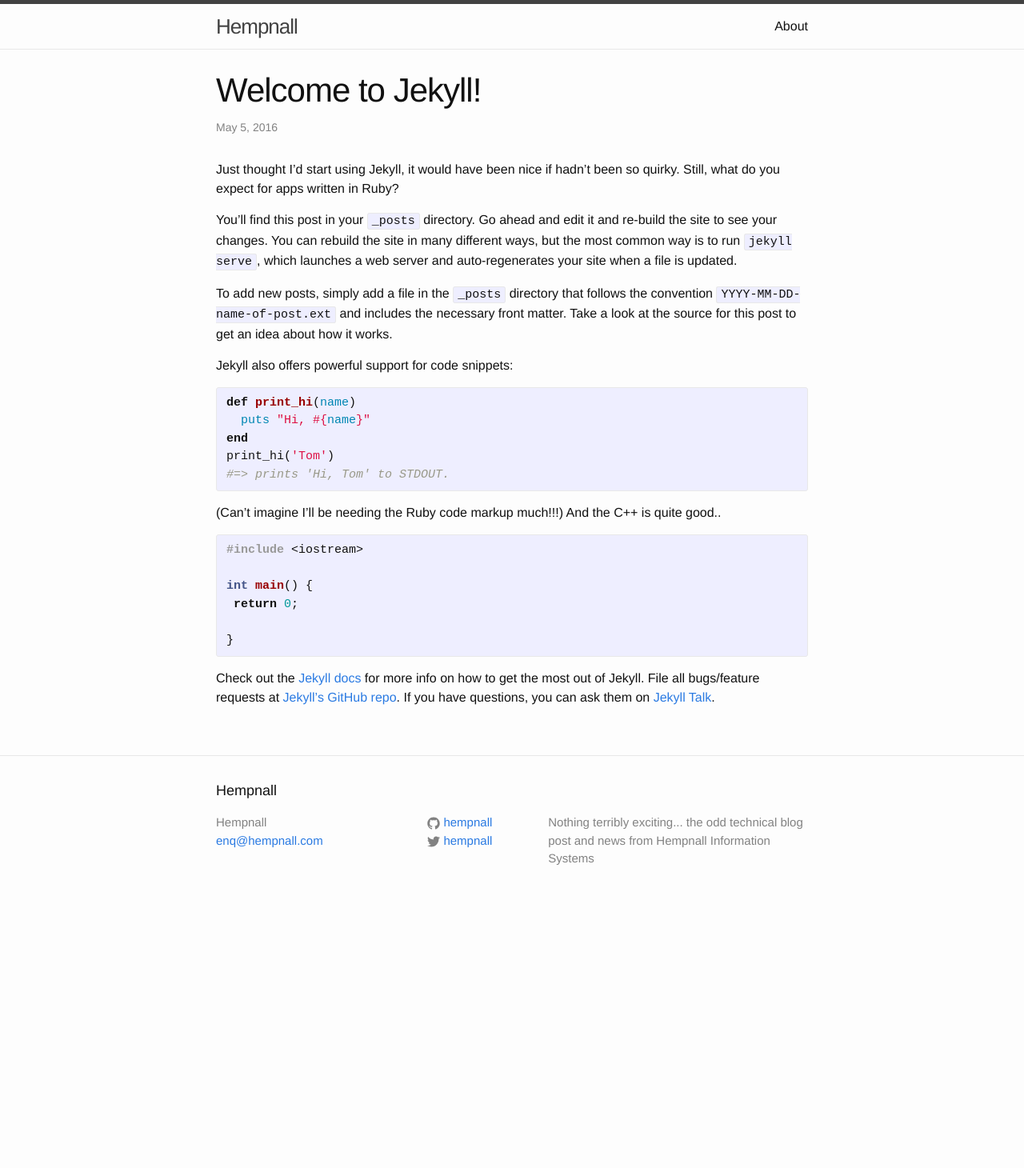
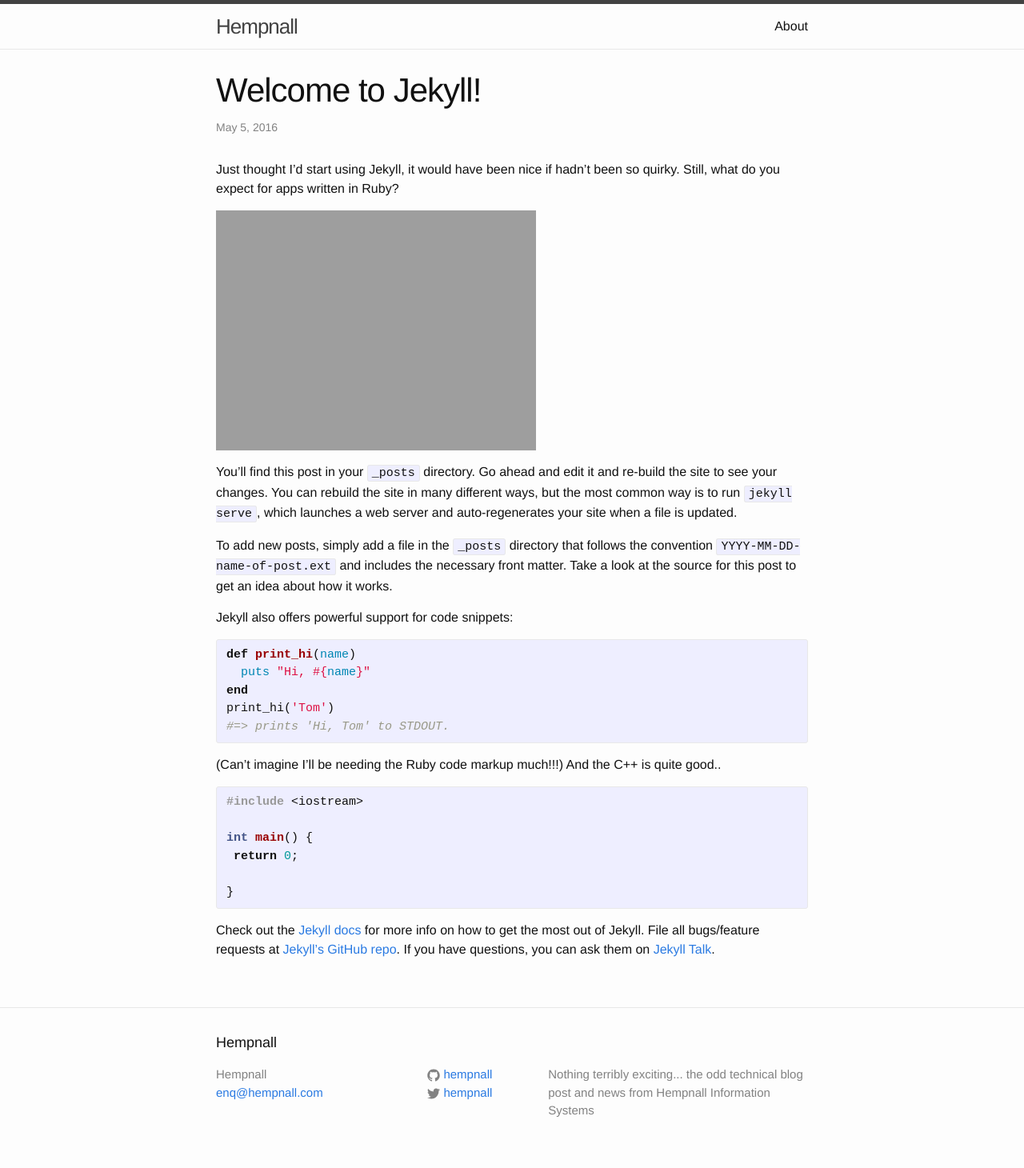
Before and after one commit to hempnall/hempnall.github.io, a Jekyll site: the page built from _posts/2016-05-05-welcome-to-jekyll.markdown, in a window 1280 px wide. Shown: the whole page at 80% size. Built offline with Jekyll 4.4.1, drawn with Linux system fonts in a browser that asks for light colours; before the commit the page ends 1145 px from its top, so only the background shows below that.

Commit message:
cat picture

```diff
--- a/_posts/2016-05-05-welcome-to-jekyll.markdown
+++ b/_posts/2016-05-05-welcome-to-jekyll.markdown
@@ -6,6 +6,9 @@ categories: jekyll update
 ---
 
 Just thought I'd start using Jekyll, it would have been nice if hadn't been so quirky. Still, what do you expect for apps written in Ruby?
+
+![Just testing I can put a cat picture in here]({{ site.url }}/assets/cat_test.jpg)
+
 
 You’ll find this post in your `_posts` directory. Go ahead and edit it and re-build the site to see your changes. You can rebuild the site in many different ways, but the most common way is to run `jekyll serve`, which launches a web server and auto-regenerates your site when a file is updated.
 
```
Also changed, not shown: assets/cat_test.jpeg (added).
